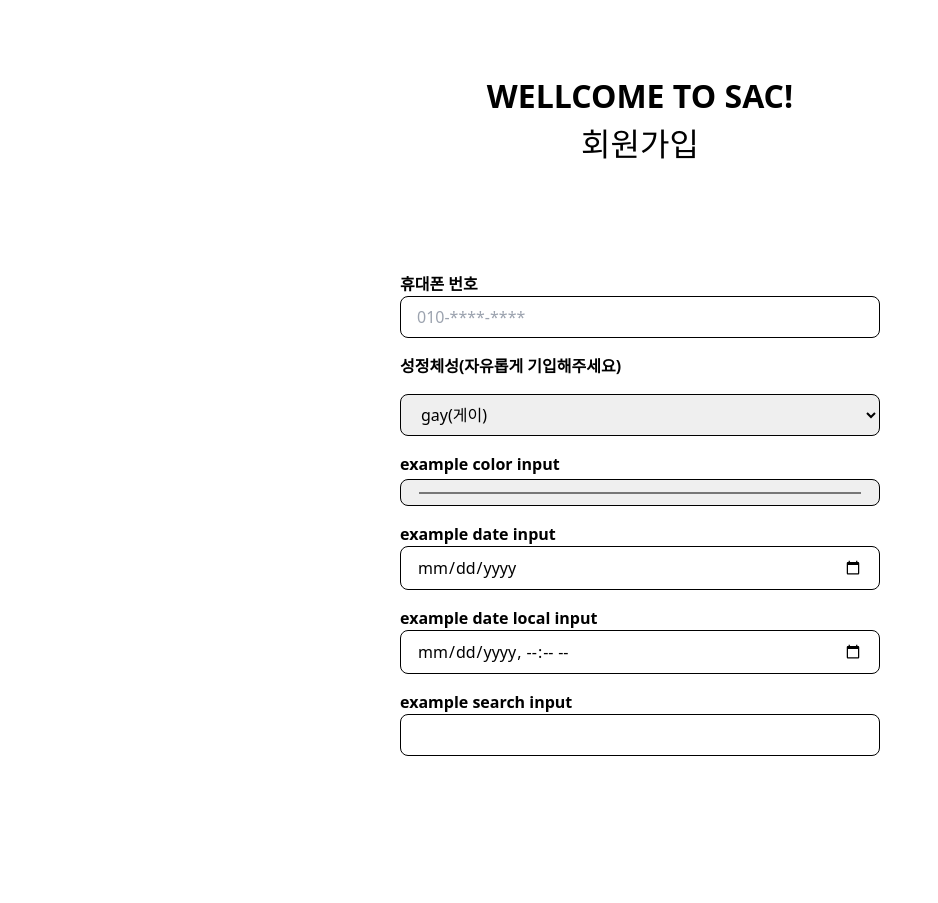
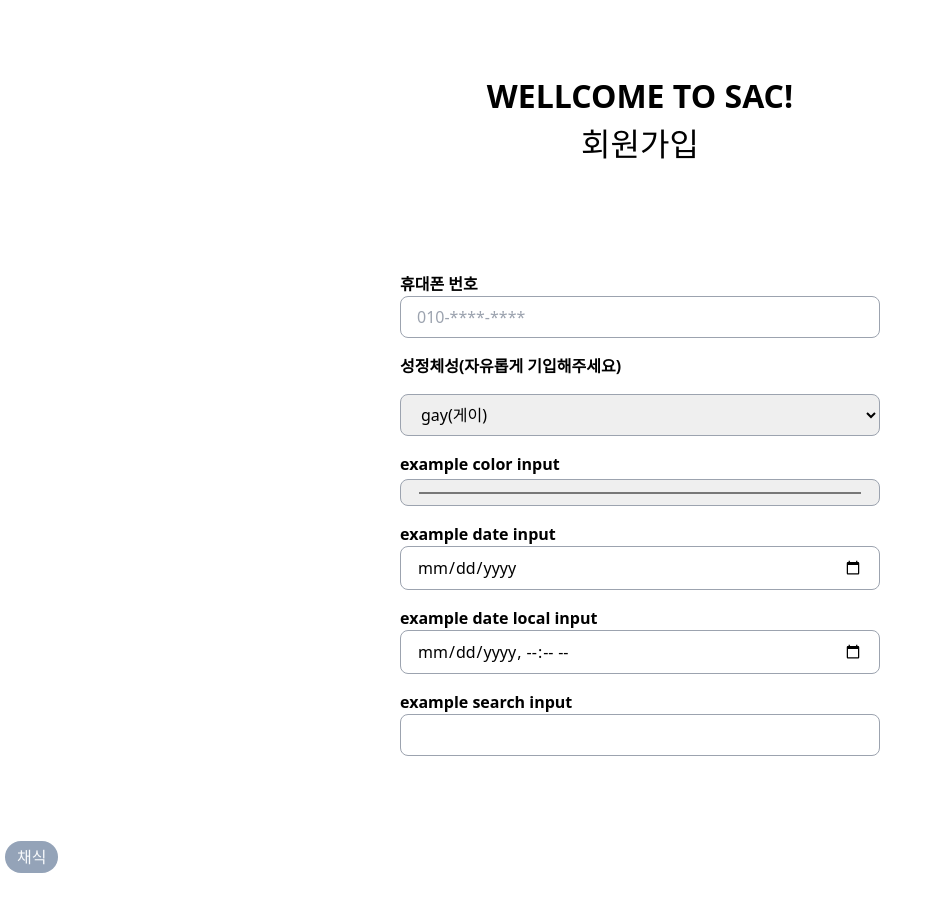
Before and after one commit to gouthiki90/SAC-sign-prototype, a Next.js app: page / in a window 1280 px wide. Shown: the top 903 px of the page, without its empty margins (0-938 px from the left). Before the commit the page ends 836 px from the top, so only its background shows below. Built offline with nearby package versions, Linux system fonts and the light colour scheme.

Commit message:
[ADD] 버튼 UI 작업 중

```diff
--- /dev/null
+++ b/core/ui/button/category.tsx
@@ -0,0 +1,18 @@
+import React from "react";
+
+export interface IButton
+  extends React.ButtonHTMLAttributes<HTMLButtonElement> {}
+
+const CategoryButton: React.FC<IButton> = ({}) => {
+  return (
+    <>
+      <div className="m-[5px]">
+        <button className="bg-slate-400 font-sans text-slate-50 rounded-full px-3 py-1 cursor-pointer hover:bg-slate-600">
+          채식
+        </button>
+      </div>
+    </>
+  );
+};
+
+export default CategoryButton;
--- /dev/null
+++ b/core/ui/button/postButton.tsx
@@ -0,0 +1,23 @@
+import React from "react";
+import Image from "next/image";
+
+export interface IButton
+  extends React.ButtonHTMLAttributes<HTMLButtonElement> {}
+
+const PostButton: React.FC<IButton> = ({}) => {
+  return (
+    <>
+      <div className="m-8">
+        <button className="bg-sky-500 font-sans text-slate-50 rounded-full w-80 px-3 py-2 cursor-pointer hover:bg-sky-700">
+          <div className="flex justify-center">
+            <div className="m-[3px]">
+              <p className="font-medium">포스트 발행</p>
+            </div>
+          </div>
+        </button>
+      </div>
+    </>
+  );
+};
+
+export default PostButton;
--- a/pages/index.tsx
+++ b/pages/index.tsx
@@ -1,9 +1,14 @@
 import LoginForm from "@/components/signIn/joinForm";
+import CategoryButton from "@/core/ui/button/category";
+import PostButton from "@/core/ui/button/postButton";
+import CustomInput from "@/core/ui/index/input";
 
 export default function Home() {
   return (
     <>
       <LoginForm />
+      <CategoryButton />
+      <PostButton />
     </>
   );
 }
--- a/tailwind.config.js
+++ b/tailwind.config.js
@@ -3,22 +3,28 @@ module.exports = {
   content: [
     "./pages/**/*.{js,ts,jsx,tsx}",
     "./components/**/*.{js,ts,jsx,tsx}",
+    "./core/**/*.{js,ts,jsx,tsx}",
   ],
   theme: {
-    extend: {},
-    colors: {
-      transparent: "transparent",
-      current: "currentColor",
-      white: "#ffffff",
-      purple: "#3f3cbb",
-      midnight: "#121063",
-      metal: "#565584",
-      tahiti: "#3ab7bf",
-      silver: "#ecebff",
-      "bubble-gum": "#ff77e9",
-      bermuda: "#78dcca",
-      login: "#94a3b8",
+    extend: {
+      colors: {
+        "background-100": "#f2f2f2",
+        "background-200": "#e9ecf2",
+        primary: "#0190F9",
+        "primary-lighten": "#B2D4FC",
+        "primary-red": "#f87171",
+        disabled: "E5E7EB",
+        success: "#22c55e",
+        danger: "#ef4444",
+      },
+      minWidth: {
+        xs: "320px",
+        sm: "384px",
+      },
+      screens: {
+        mobile: "320px",
+        base: "1440px",
+      },
     },
   },
-  plugins: [],
 };
```
Also changed, not shown: public/post/plus-signs-svgrepo-com.svg (added).
